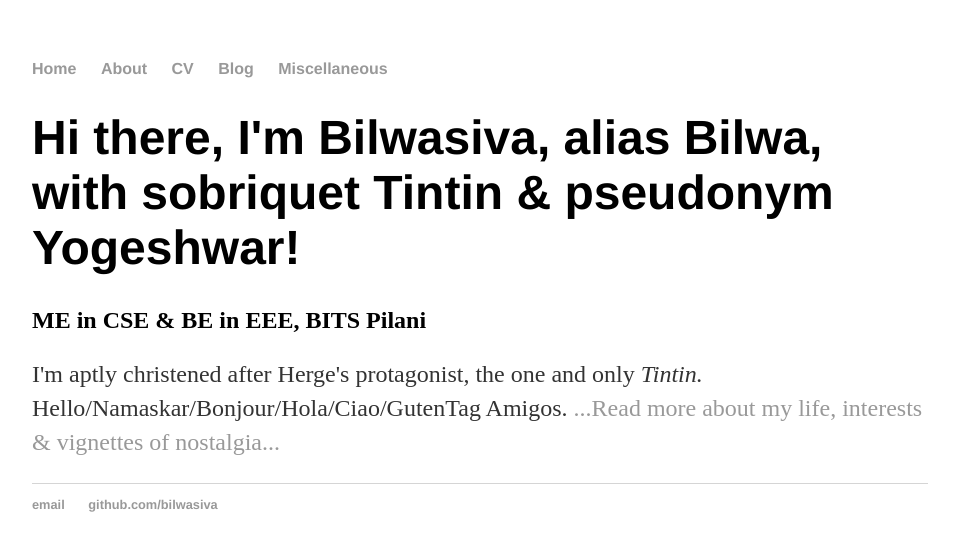
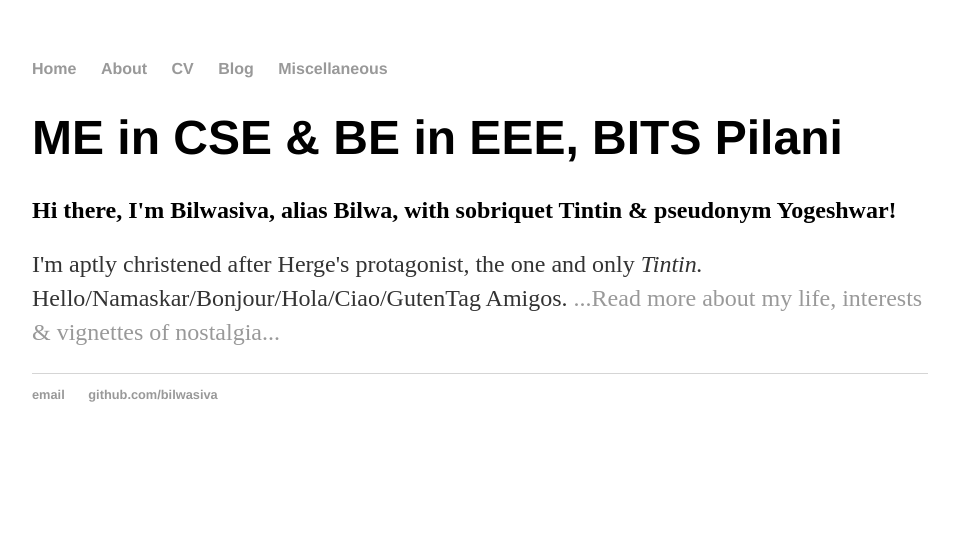
Before and after one commit to Bilwasiva/bilwasiva.github.io, a Jekyll site: the page built from index.html, in a window 1280 px wide. Shown: the top 551 px of the page, without its empty margins (160-1119 px from the left). Built offline with Jekyll 4.4.1, drawn with Linux system fonts in a browser that asks for light colours.

```diff
--- a/index.html
+++ b/index.html
@@ -3,7 +3,7 @@ layout: default
 title: Bilwasiva Basu Mallick
 ---
 <div class="blurb">
-	<h1>Hi there, I'm Bilwasiva, alias Bilwa, with sobriquet Tintin & pseudonym Yogeshwar!</h1>
-	<h2>ME in CSE & BE in EEE, BITS Pilani</h2>
+	<h1>ME in CSE & BE in EEE, BITS Pilani </h1>
+	<h2>Hi there, I'm Bilwasiva, alias Bilwa, with sobriquet Tintin & pseudonym Yogeshwar!</h2>
 	<p>I'm aptly christened after Herge's protagonist, the one and only <em>Tintin. </em> Hello/Namaskar/Bonjour/Hola/Ciao/GutenTag Amigos. <a href="/about">...Read more about my life, interests & vignettes of nostalgia...</a></p>
 </div><!-- /.blurb -->
```
